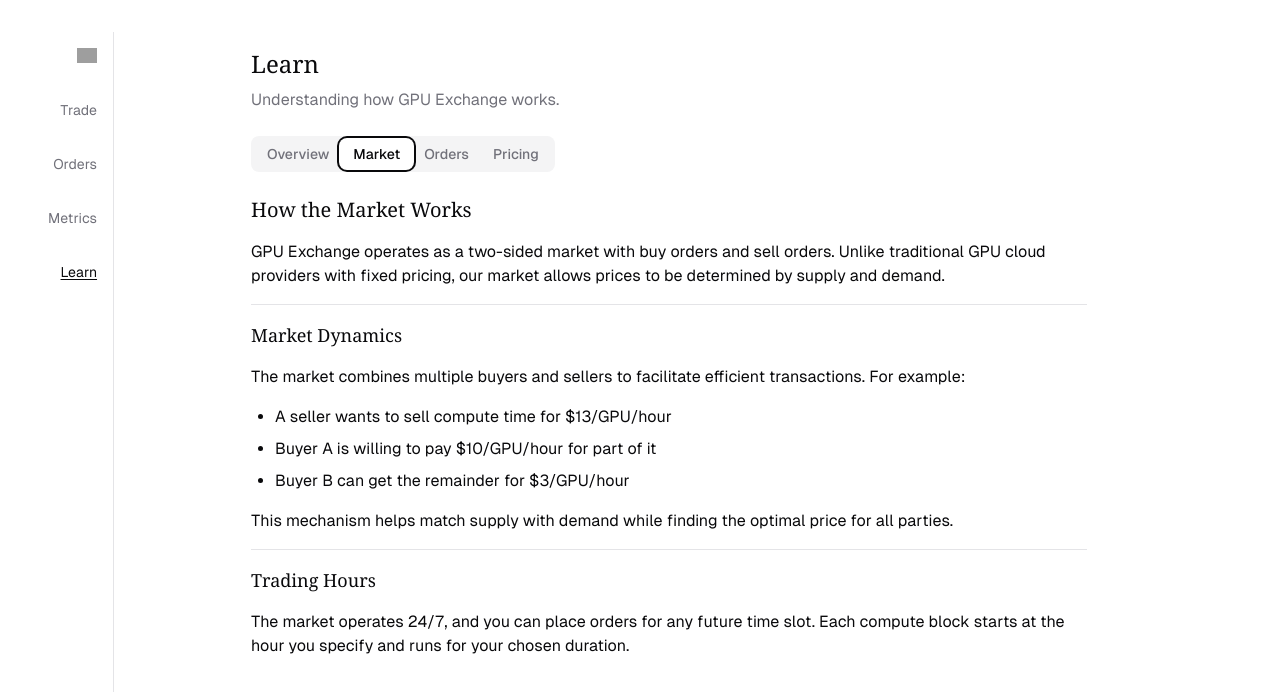
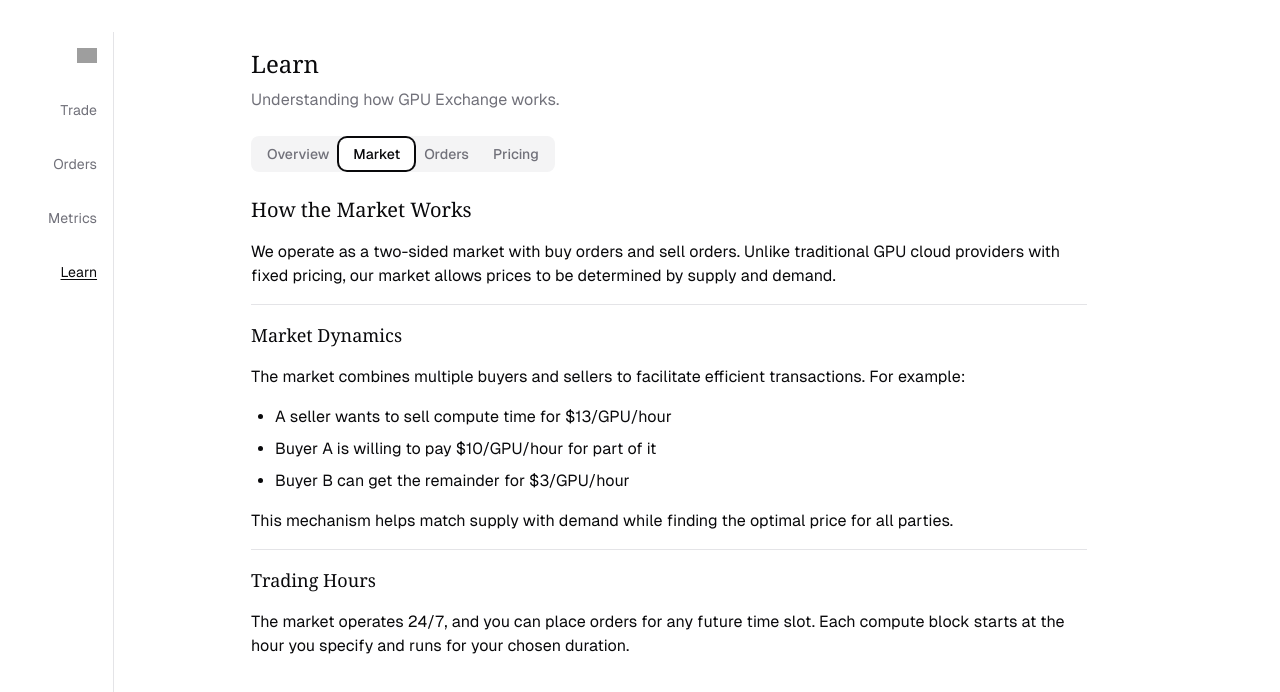
Before and after one commit to darzyx/gpu-auction-house, a Next.js app: page /learn in a window 1280 px wide. Both pictures are taken after a click on the tab "Market". Shown: the top 692 px of the page. Built offline with nearby package versions, Linux system fonts and the light colour scheme; grey boxes are pictures that could not be loaded.

Commit message:
Adjust copy

```diff
--- a/src/app/learn/page.tsx
+++ b/src/app/learn/page.tsx
@@ -37,10 +37,7 @@ export default function Page() {
                             <h3 className="text-lg font-georgia">
                                 What You Can Trade
                             </h3>
-                            <p>
-                                On GPU Exchange, you&apos;re trading blocks of
-                                compute time:
-                            </p>
+                            <p>You&apos;re trading blocks of compute time:</p>
                             <ul className="space-y-2 ml-6 list-disc">
                                 <li>Select any number of GPUs</li>
                                 <li>Choose your rental duration</li>
@@ -89,11 +86,10 @@ export default function Page() {
                                 How the Market Works
                             </h2>
                             <p>
-                                GPU Exchange operates as a two-sided market with
-                                buy orders and sell orders. Unlike traditional
-                                GPU cloud providers with fixed pricing, our
-                                market allows prices to be determined by supply
-                                and demand.
+                                We operate as a two-sided market with buy orders
+                                and sell orders. Unlike traditional GPU cloud
+                                providers with fixed pricing, our market allows
+                                prices to be determined by supply and demand.
                             </p>
                             <Separator />
                         </section>
@@ -206,10 +202,9 @@ export default function Page() {
                                 Understanding Pricing
                             </h2>
                             <p>
-                                GPU Exchange uses market-based pricing, which
-                                means prices fluctuate based on supply and
-                                demand. Each block of compute time is priced
-                                independently.
+                                We use market-based pricing, which means prices
+                                fluctuate based on supply and demand. Each block
+                                of compute time is priced independently.
                             </p>
                             <Separator />
                         </section>
@@ -218,9 +213,8 @@ export default function Page() {
                                 Price Factors
                             </h3>
                             <ul className="space-y-2 ml-6 list-disc">
-                                <li>Block size (number of GPUs)</li>
-                                <li>Duration of rental</li>
-                                <li>Start time and date</li>
+                                <li>Number of GPUs</li>
+                                <li>Date range and start/end time</li>
                                 <li>Current market demand</li>
                                 <li>Available supply</li>
                             </ul>
```
